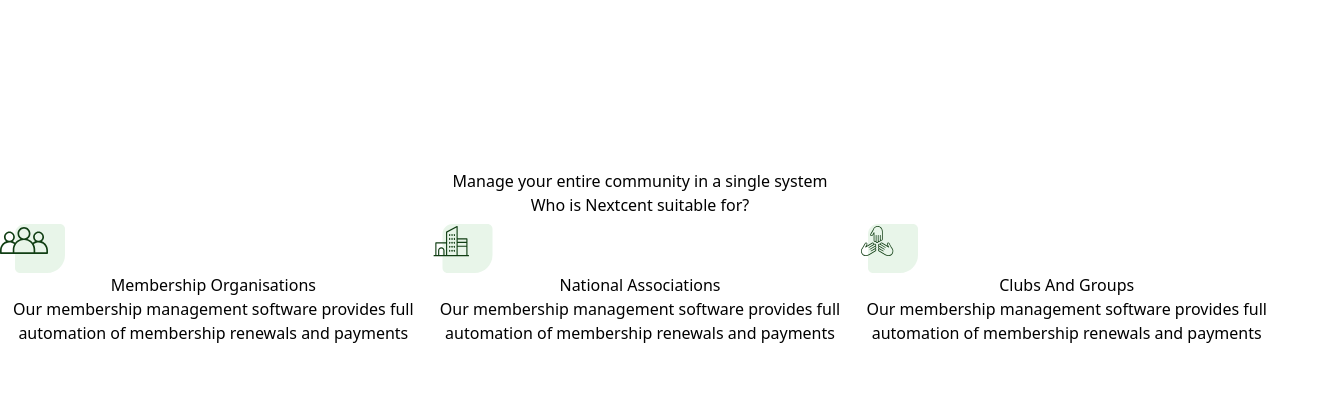
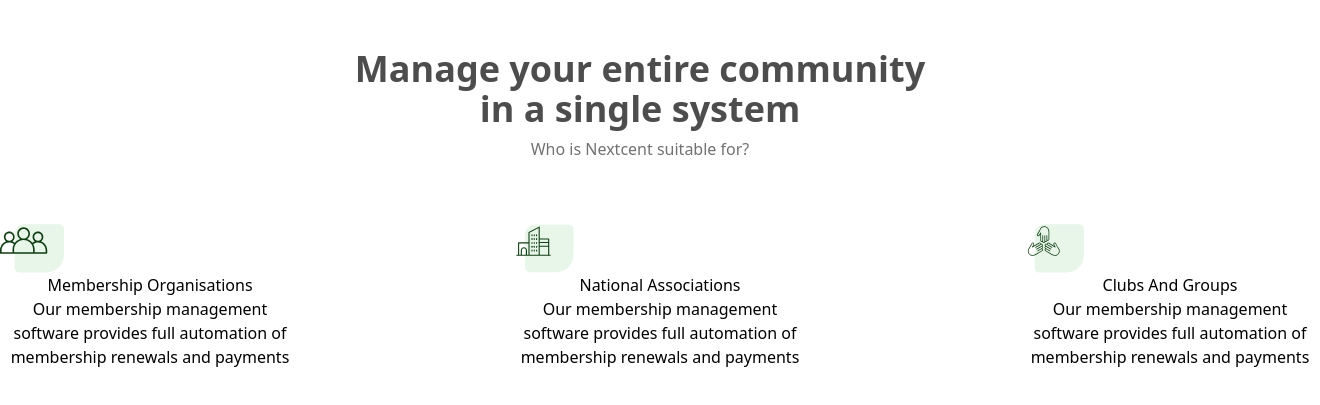
Before and after one commit to Elitedev2000/nexcent, a website: page src/index.html in a window 1280 px wide. Shown: the part 991-1396 px from the top of the page, 1320 px wide, since content can reach past the window. Drawn offline with nearby package versions, Linux system fonts and the light colour scheme.

Commit message:
added some elements

```diff
--- a/src/index.html
+++ b/src/index.html
@@ -95,7 +95,7 @@
 
         <section class="first-section bg-white h-screen">
             <div class="container mx-auto w-[1440px]">
-                <div class="client pt-10 pb-40 flex justify-center">
+                <div class="client pt-10 flex justify-center">
                     <ul class="text-center">
                         <li class="font-semibold text-4xl text-[#4D4D4D]">Our Clients</li>
                         <li class="font-normal text-base text-[#717171]">We have been working with some Fortune 500+ clients</li>
@@ -114,25 +114,25 @@
                     </ul>
                 </div>
 
-                <div class="system">
+                <div class="system pt-10">
                     <ul class="text-center">
-                        <li>Manage your entire community in a single system</li>
-                        <li>Who is Nextcent suitable for?</li>
+                        <li class="font-semibold text-4xl text-[#4D4D4D]">Manage your entire community <br> in a single system</li>
+                        <li class="font-normal text-base pt-2 text-[#717171]">Who is Nextcent suitable for?</li>
 
-                        <li>
-                            <ul class="flex">
-                                <li>
-                                    <img src="img/system-icon1.svg" alt="icon">
+                        <li class="w-[1320px] m-auto pt-14">
+                            <ul class="flex justify-between ">
+                                <li class="flex flex-col w-[300px] h-[260px]">
+                                    <img class="w-16 h-14" src="img/system-icon1.svg" alt="icon">
                                     <h3>Membership Organisations</h3>
                                     <h4>Our membership management software provides full automation of membership renewals and payments</h4>
                                 </li>
-                                <li>
-                                    <img src="img/system-icon2.svg" alt="icon">
+                                <li class="flex flex-col w-[300px] h-[260px]">
+                                    <img class="w-16 h-14" src="img/system-icon2.svg" alt="icon">
                                     <h3>National Associations</h3>
                                     <h4>Our membership management software provides full automation of membership renewals and payments</h4>
                                 </li>
-                                <li>
-                                    <img src="img/system-icon3.svg" alt="icon">
+                                <li class="flex flex-col w-[300px] h-[260px]">
+                                    <img class="w-16 h-14" src="img/system-icon3.svg" alt="icon">
                                     <h3>Clubs And Groups</h3>
                                     <h4>Our membership management software provides full automation of membership renewals and payments</h4>
                                 </li>
```
